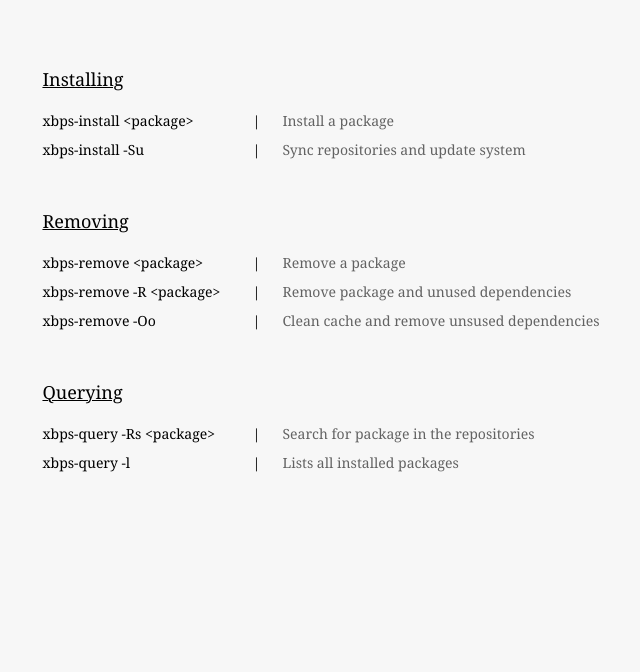
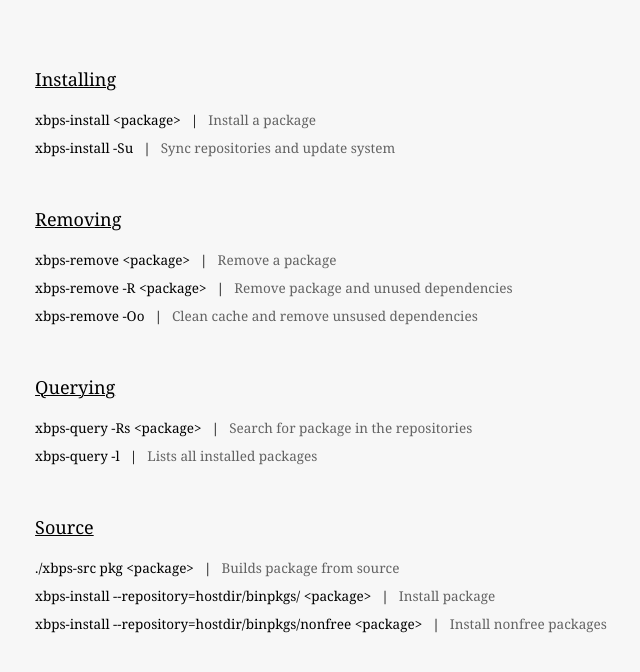
Before and after one commit to JamieBurridge/xbps-cheatsheet, a website: page index.html in a window 1280 px wide. Shown: the part 120-792 px from the top of the page, without its empty margins (319-959 px from the left). Drawn offline with Linux system fonts and the light colour scheme.

Commit message:
Change command grid to flexbox

```diff
--- a/css/styles.css
+++ b/css/styles.css
@@ -58,9 +58,8 @@ header > h1 {
 }
 
 .commands-list > .command-row {
-  font-size: 1.4rem;
-  display: grid;
-  grid-template-columns: 20rem 2rem auto;
+  font-size: 1.35rem;
+  display: flex;
   gap: 1rem;
   padding-bottom: 1rem;
 }
--- a/js/main.js
+++ b/js/main.js
@@ -52,6 +52,23 @@ const dataCommands = [
       },
     ],
   },
+  {
+    heading: 'Source',
+    commands: [
+      {
+        command: `${Commands.src} pkg ${PACKAGE_NAME}`,
+        description: 'Builds package from source',
+      },
+      {
+        command: `${Commands.install} --repository=hostdir/binpkgs/ ${PACKAGE_NAME}`,
+        description: 'Install package',
+      },
+      {
+        command: `${Commands.install} --repository=hostdir/binpkgs/nonfree ${PACKAGE_NAME}`,
+        description: 'Install nonfree packages',
+      },
+    ],
+  },
 ];
 
 dataCommands.forEach((data) => {
```
